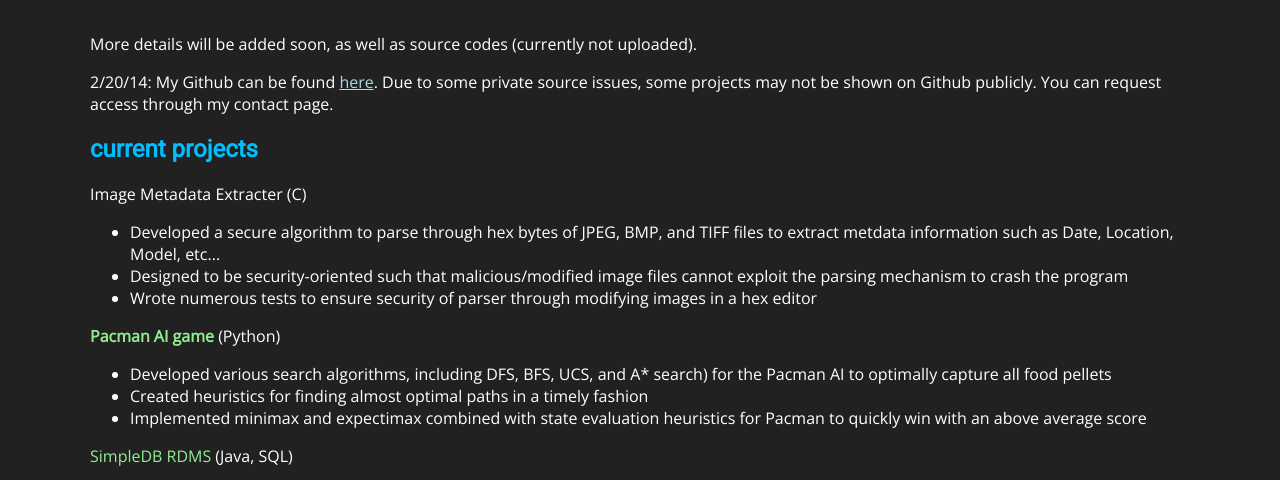
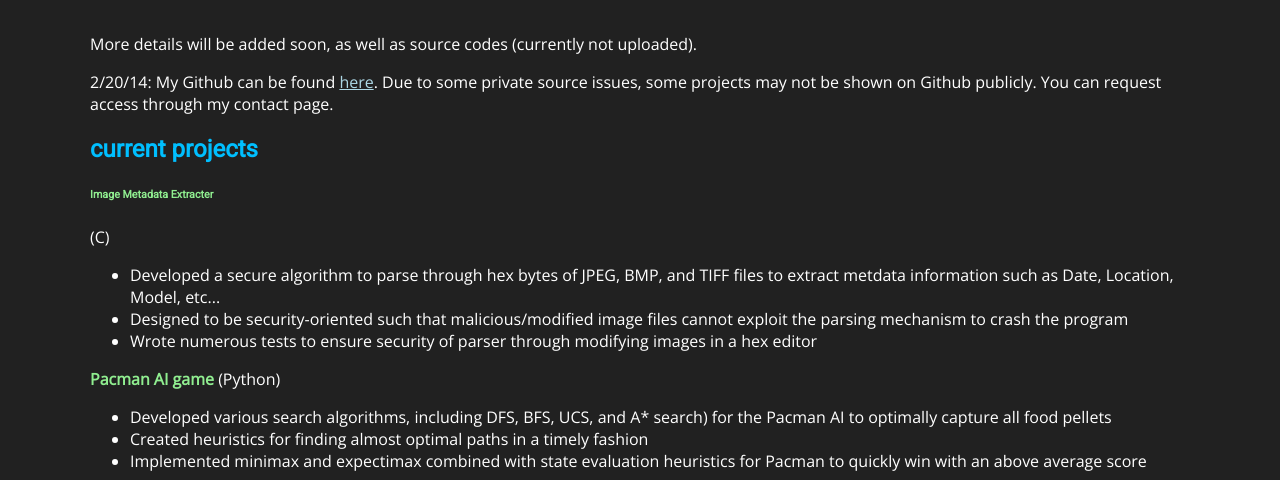
Before and after one commit to kk415kk/kk415kk.github.io, a plain HTML site: page projects.html in a window 1280 px wide. Shown: the part 259-739 px from the top of the page. Drawn offline with nearby package versions, Linux system fonts and the light colour scheme.

Commit message:
modified css template

```diff
--- a/css/style.css
+++ b/css/style.css
@@ -27,7 +27,7 @@ h2 {
 	color: #00BFFF;
 }
 
-.subtitle {
+h6 {
 	font-family: 'Roboto', sans-serif;
 	font-style: bold;
 	color: lightgreen;
--- a/projects.html
+++ b/projects.html
@@ -35,7 +35,7 @@
             <p>2/20/14: My Github can be found <a href="http://www.github.com/kk415kk">here</a>. Due to some private source issues, some projects may not be shown on Github publicly. You can request access through my contact page.</p>
 			<h2>current projects</h2>
 			<p>
-			<class="subtitle">Image Metadata Extracter</class> (C)
+			<h6>Image Metadata Extracter</h6> (C)
 			<ul>
 				<li>Developed a secure algorithm to parse through hex bytes of JPEG, BMP, and TIFF files to extract metdata information such as Date, Location, Model, etc...</li>
 				<li>Designed to be security-oriented such that malicious/modified image files cannot exploit the parsing mechanism to crash the program</li>
```
